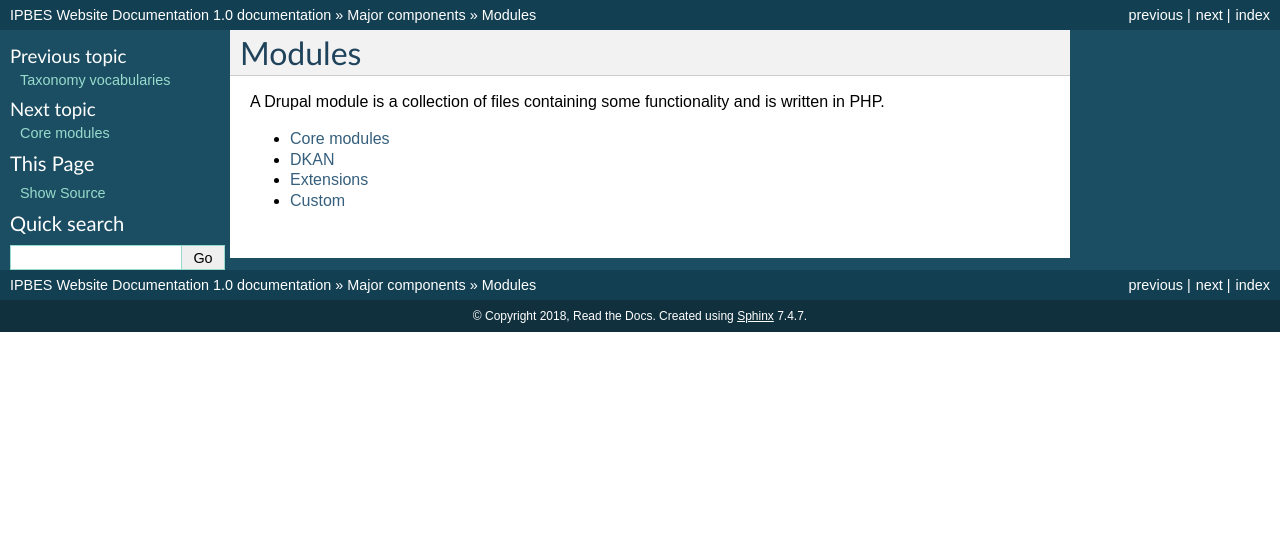
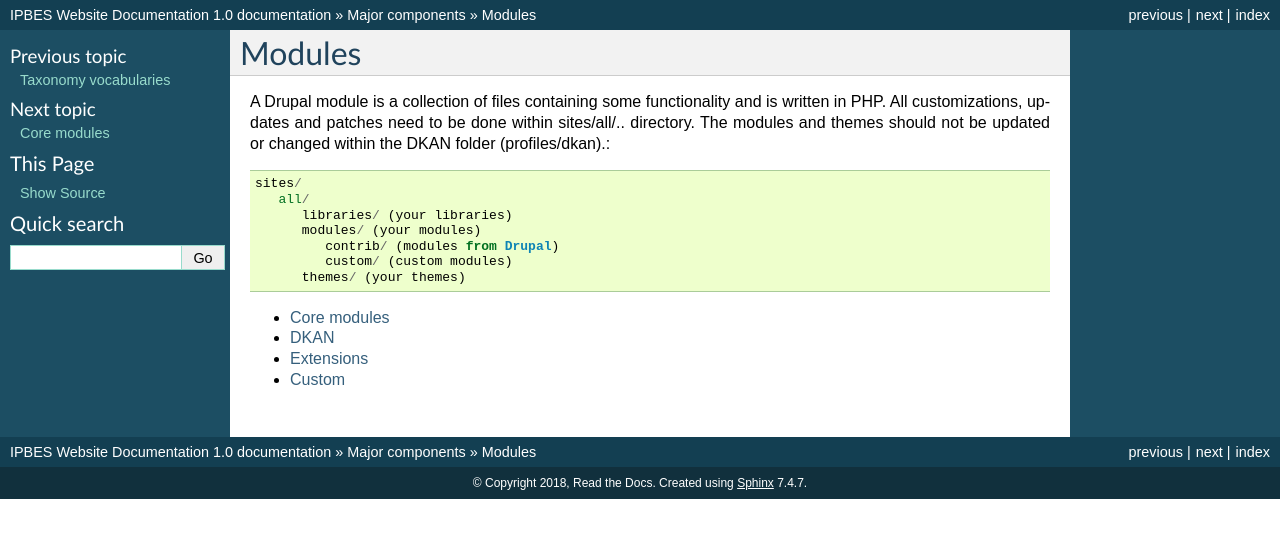
Before and after one commit to ipbes/ipbeswebdocs, a Sphinx documentation site: the page built from docs/components/modules/index.rst, in a window 1280 px wide. Shown: the top 538 px of the page. Built offline with Sphinx 7.4.7, drawn with Linux system fonts in a browser that asks for light colours; pages that are not in the unit, such as notebooks, are missing from menus.

Commit message:
Update index.rst

```diff
--- a/docs/components/modules/index.rst
+++ b/docs/components/modules/index.rst
@@ -1,7 +1,17 @@
 Modules
 =======
 
-A Drupal module is a collection of files containing some functionality and is written in PHP.
+A Drupal module is a collection of files containing some functionality and is written in PHP. All customizations, updates and patches need to be done within sites/all/.. directory. The modules and themes should not be updated or changed within the DKAN folder (profiles/dkan).::
+
+   sites/
+      all/
+         libraries/ (your libraries)
+         modules/ (your modules)
+            contrib/ (modules from Drupal)
+            custom/ (custom modules)
+         themes/ (your themes)
+
+
 
 
 .. toctree::
```
